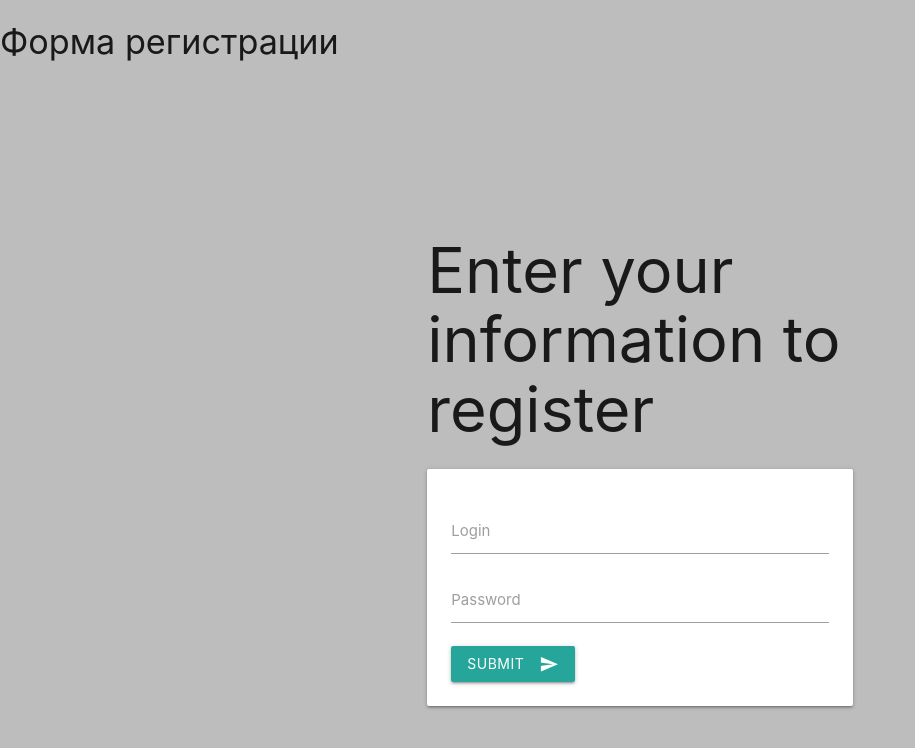
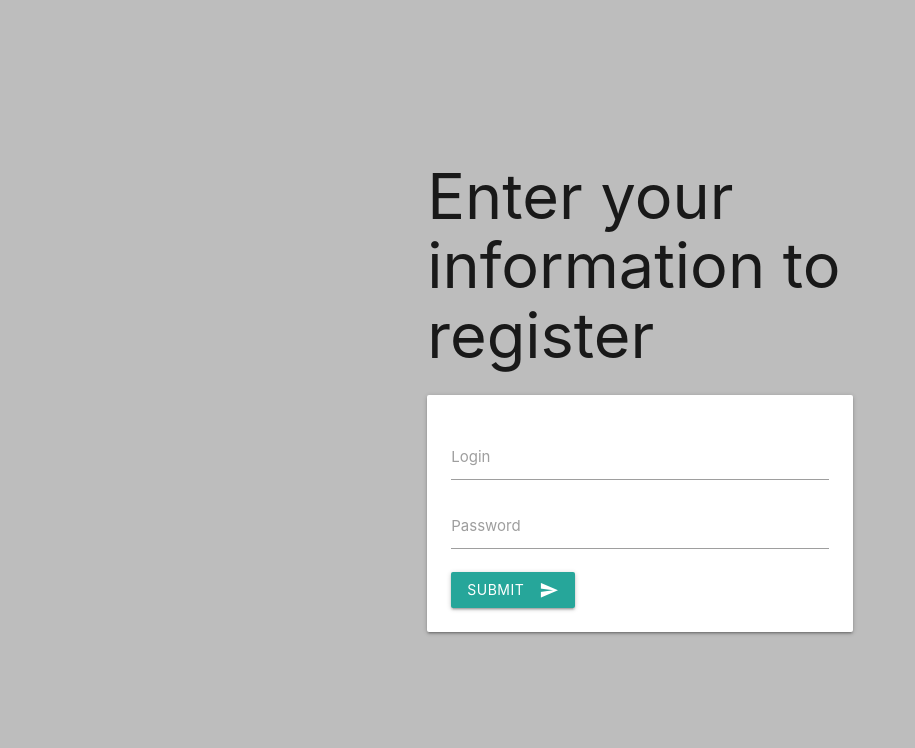
Before and after one commit to doriana-greia/registration, a plain HTML site: page index.html in a window 1280 px wide. Shown: the whole page, without its empty margins (0-915 px from the left). Drawn offline with nearby package versions, Linux system fonts and the light colour scheme.

Commit message:
removing the wrong change doriana-greia

```diff
--- a/index.html
+++ b/index.html
@@ -12,7 +12,6 @@
 	<meta name="viewport" content="width=device-width, initial-scale=1.0"/>
 </head>
 <body class="grey lighten-1">
-   <h4>Форма регистрации</h4>
 <section class="form-registration">
 	<div class="container">
 		<div class="row">
```
